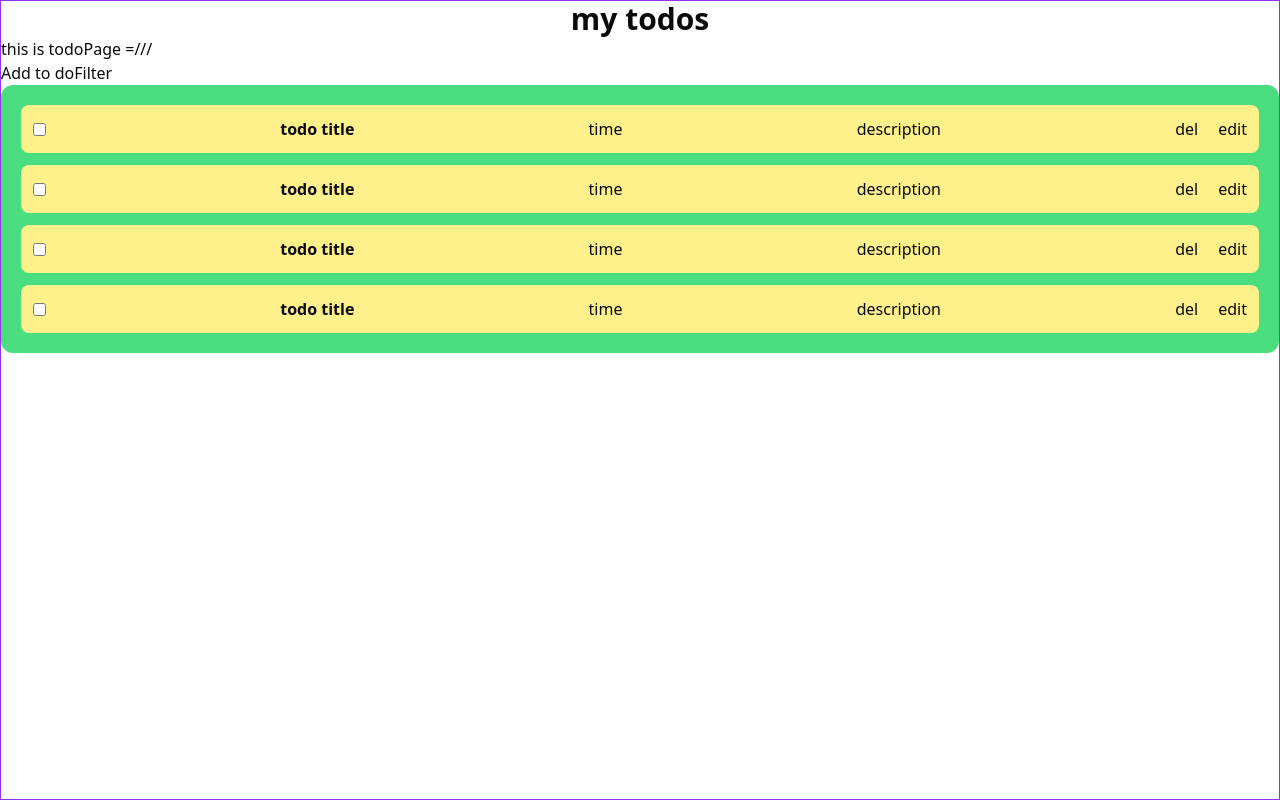
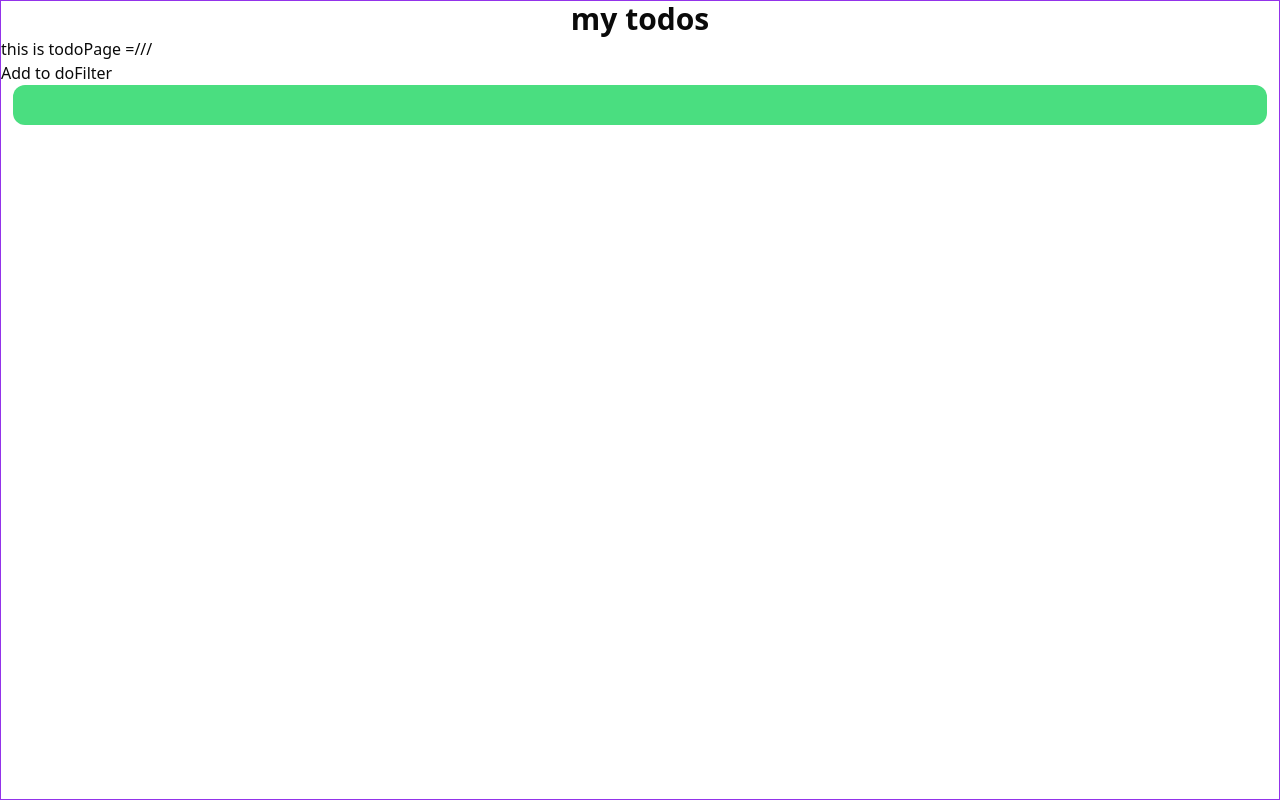
Before and after one commit to Siftab/redux-with-shadcn, a React (Vite) app: page / in a window 1280 px wide. Built offline with nearby package versions, Linux system fonts and the light colour scheme.

Commit message:
default no task component added

```diff
--- a/src/components/todo/TodoContianer.tsx
+++ b/src/components/todo/TodoContianer.tsx
@@ -8,11 +8,8 @@ const TodoContianer = () => {
                 <button>Add to do </button>
                 <button>Filter</button>
             </div>
-            <div className=' bg-green-400 p-5 rounded-xl space-y-3'>
-                <TodoCard/>
-                <TodoCard/>
-                <TodoCard/>
-                <TodoCard/>
+            <div className=' bg-green-400 p-5 rounded-xl space-y-3 mx-3'>
+                {/* <div className='text-center font-bold bg-white p-5 rounded-lg'>there is no task pending </div> */}
             </div>
         </div>
     );
```
